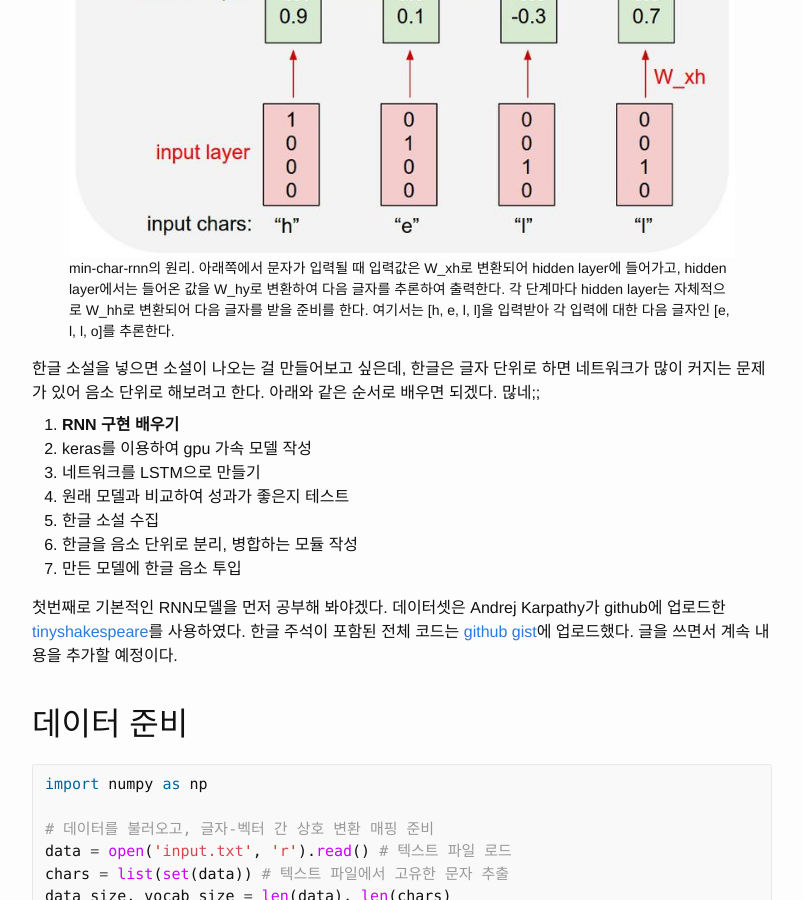
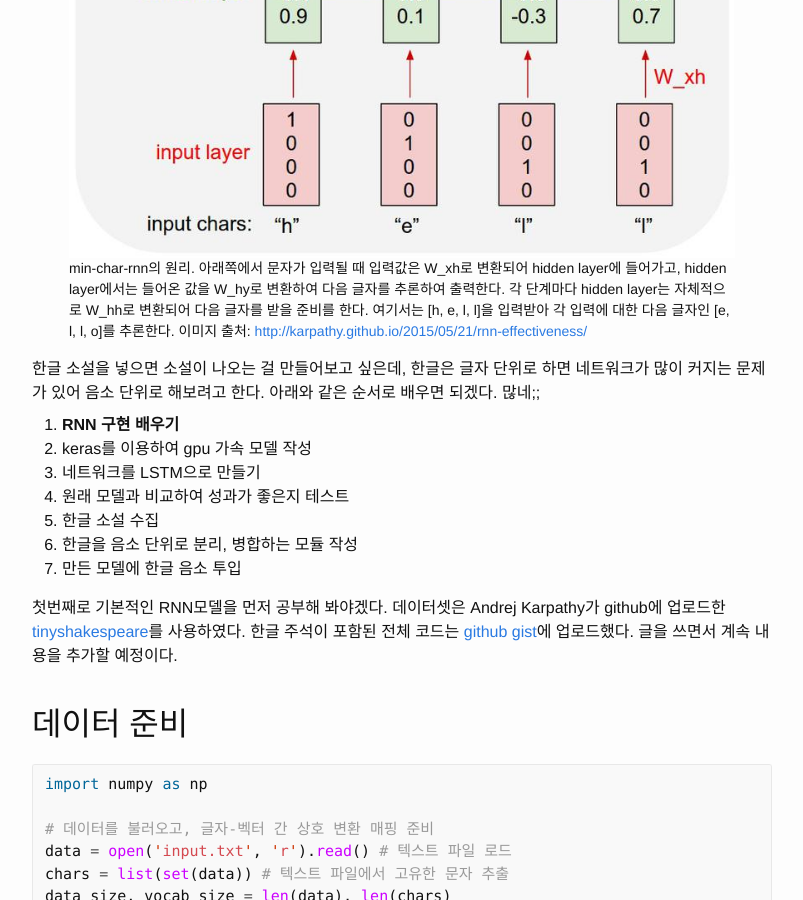
Before and after one commit to MinjeJeon/learningstock, a Jekyll site: the page built from _posts/2016-08-02-min-char-rnn-한글-주해-1.md, in a window 1280 px wide and 900 px high, scrolled down 679 px. Shown: the whole window, without its empty margins (238-1041 px from the left). Built offline with Jekyll 4.4.1, drawn with Linux system fonts in a browser that asks for light colours; comment, search, counter and statistics services are not loaded.

Commit message:
출처 표기

```diff
--- a/_posts/2016-08-02-min-char-rnn-한글-주해-1.md
+++ b/_posts/2016-08-02-min-char-rnn-한글-주해-1.md
@@ -17,7 +17,7 @@ published: true
 {% include image.html
    src='20160802_7a29187b_charseq.jpeg'
    alt='min-char-rnn 원리'
-   caption='min-char-rnn의 원리. 아래쪽에서 문자가 입력될 때 입력값은 W_xh로 변환되어 hidden layer에 들어가고, hidden layer에서는 들어온 값을 W_hy로 변환하여 다음 글자를 추론하여 출력한다. 각 단계마다 hidden layer는 자체적으로 W_hh로 변환되어 다음 글자를 받을 준비를 한다. 여기서는 [h, e, l, l]을 입력받아 각 입력에 대한 다음 글자인 [e, l, l, o]를 추론한다.' %}
+   caption='min-char-rnn의 원리. 아래쪽에서 문자가 입력될 때 입력값은 W_xh로 변환되어 hidden layer에 들어가고, hidden layer에서는 들어온 값을 W_hy로 변환하여 다음 글자를 추론하여 출력한다. 각 단계마다 hidden layer는 자체적으로 W_hh로 변환되어 다음 글자를 받을 준비를 한다. 여기서는 [h, e, l, l]을 입력받아 각 입력에 대한 다음 글자인 [e, l, l, o]를 추론한다. 이미지 출처: <a href="http://karpathy.github.io/2015/05/21/rnn-effectiveness/" target="_blank">http://karpathy.github.io/2015/05/21/rnn-effectiveness/</a>' %}
 
 한글 소설을 넣으면 소설이 나오는 걸 만들어보고 싶은데, 한글은 글자 단위로 하면 네트워크가 많이 커지는 문제가 있어 음소 단위로 해보려고 한다. 아래와 같은 순서로 배우면 되겠다. 많네;;
 
```
Also changed, not shown: _posts/2016-08-07-min-char-rnn-한글-주해-2.md (+1 -1 lines).
